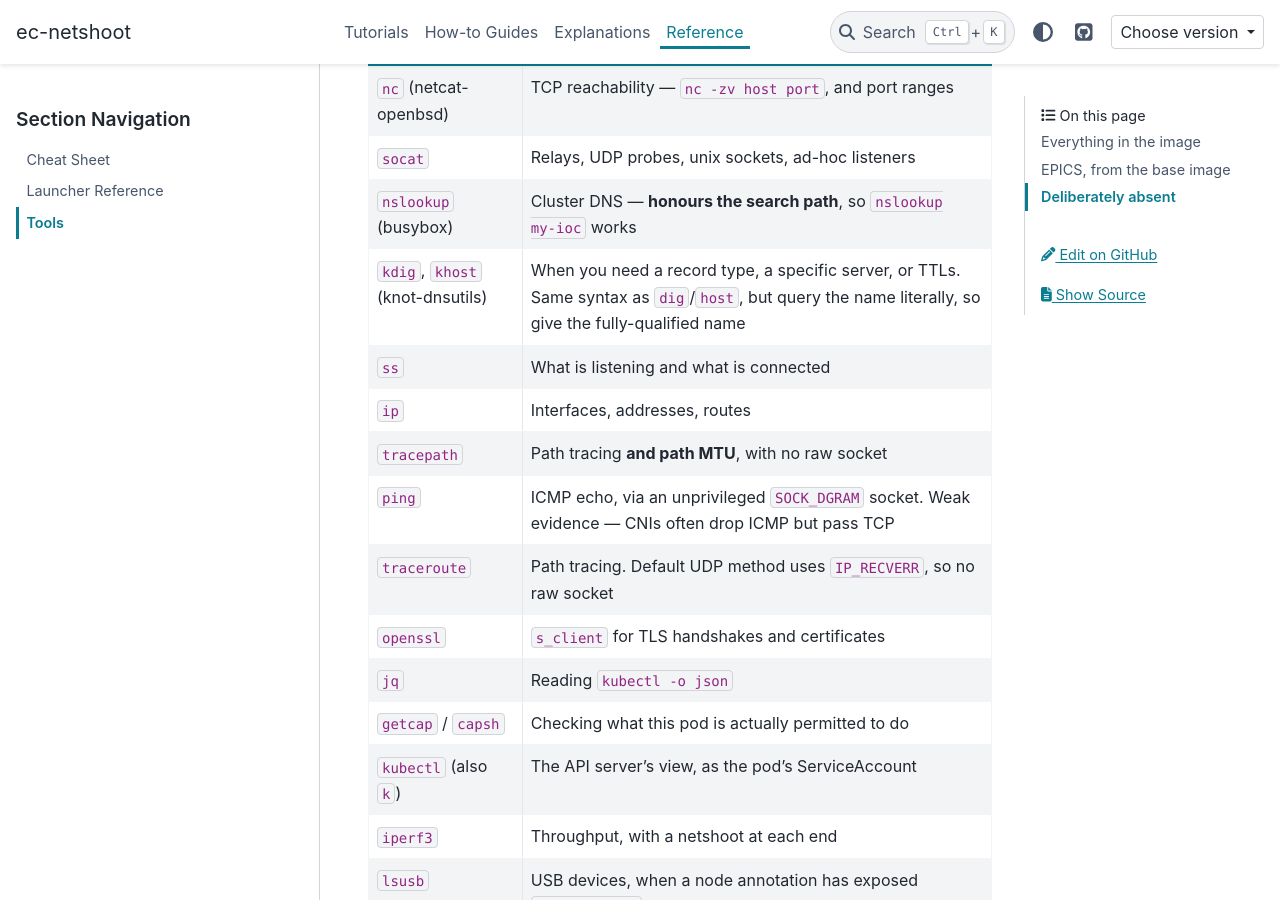
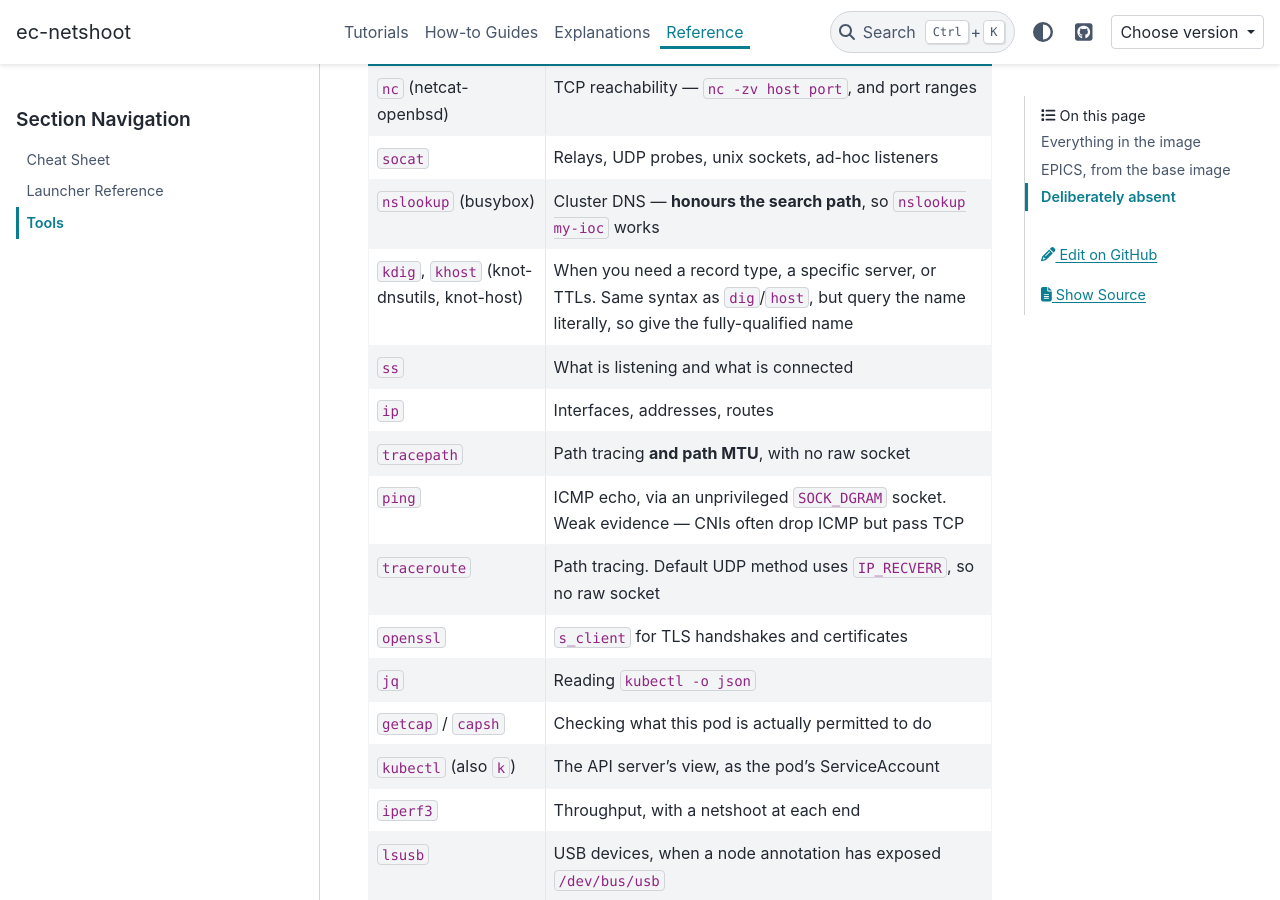
Before and after one commit to epics-containers/ec-netshoot, a Sphinx documentation site: the page built from docs/reference/tools.md, in a window 1280 px wide and 900 px high, scrolled down 410 px. Built offline with Sphinx 7.4.7 and the PyData theme 0.15.4, drawn with Linux system fonts in a browser that asks for light colours.

Commit message:
Install knot-host for khost
On Ubuntu noble, knot-dnsutils ships only kdig, knsupdate and kxdpgun;
khost is in the separate knot-host package, so the build-time tool
assertion failed with "FATAL: khost missing".

Co-Authored-By: Claude Opus 5.5 <noreply@anthropic.com>
Claude-Session: https://claude.ai/code/session_01Jd9gGzEQubx2j1kD6Q2s8a

```diff
--- a/docs/reference/tools.md
+++ b/docs/reference/tools.md
@@ -13,7 +13,7 @@ under any Pod Security Standard and in clusters that drop `CAP_NET_RAW`.
 | `nc` (netcat-openbsd) | TCP reachability — `nc -zv host port`, and port ranges |
 | `socat` | Relays, UDP probes, unix sockets, ad-hoc listeners |
 | `nslookup` (busybox) | Cluster DNS — **honours the search path**, so `nslookup my-ioc` works |
-| `kdig`, `khost` (knot-dnsutils) | When you need a record type, a specific server, or TTLs. Same syntax as `dig`/`host`, but query the name literally, so give the fully-qualified name |
+| `kdig`, `khost` (knot-dnsutils, knot-host) | When you need a record type, a specific server, or TTLs. Same syntax as `dig`/`host`, but query the name literally, so give the fully-qualified name |
 | `ss` | What is listening and what is connected |
 | `ip` | Interfaces, addresses, routes |
 | `tracepath` | Path tracing **and path MTU**, with no raw socket |
```
Also changed, not shown: 1 other file.
